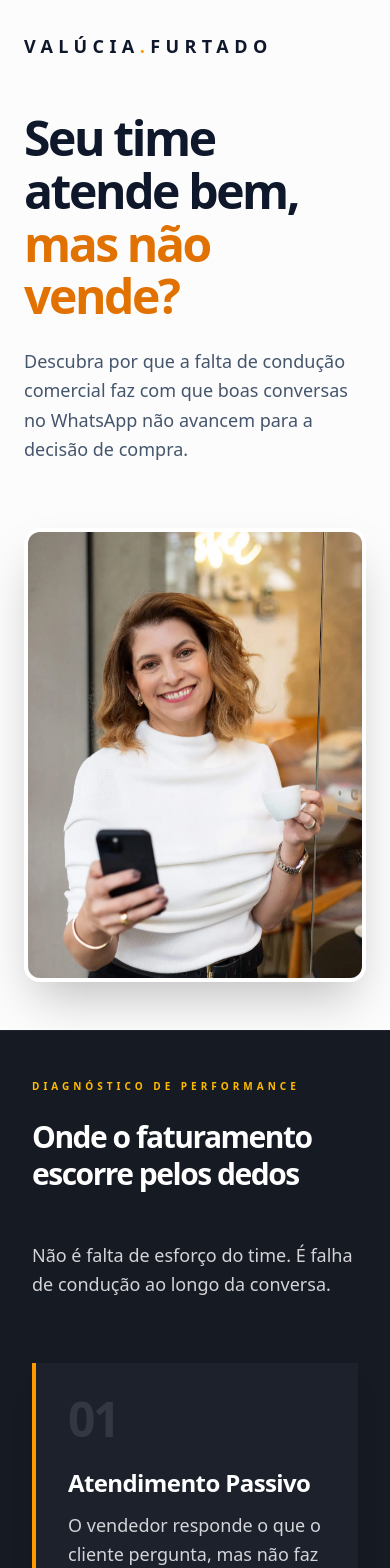
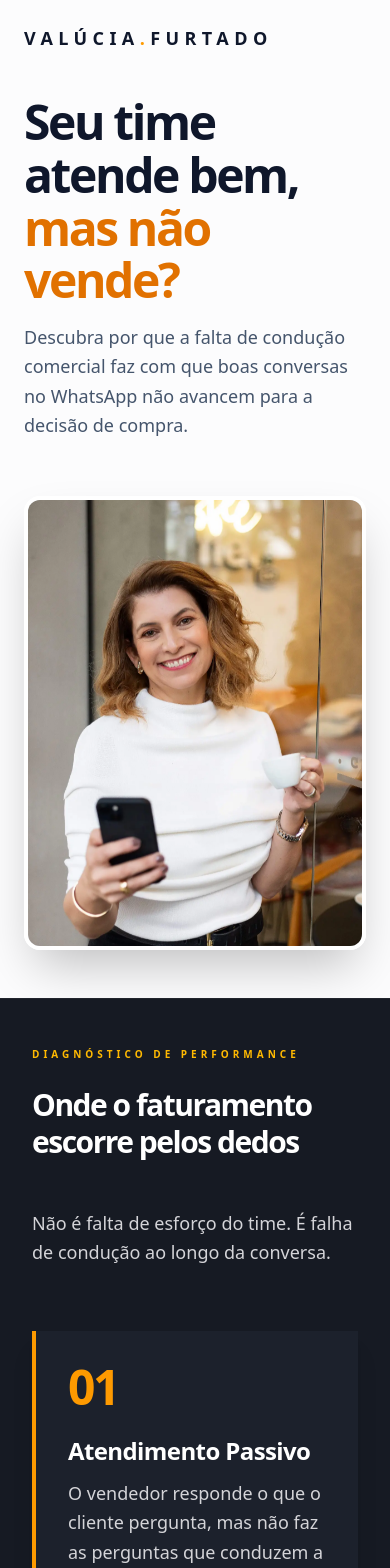
Before and after one commit to valuciafurtadoconsultoria-code/valucia-landing-page, a React (Vite) app: page / in a window 390 px wide. Shown: the top 1568 px of the page. Built offline with nearby package versions, Linux system fonts and the light colour scheme.

Commit message:
Initial commit

```diff
--- a/src/App.jsx
+++ b/src/App.jsx
@@ -16,7 +16,7 @@ import {
   FileSearch
 } from "lucide-react";
 
-// CONFIGURAÇÃO GLOBAL - Nomes exatos dos seus ficheiros WebP de 118KB/91KB
+// CONFIGURAÇÃO GLOBAL - Mantendo os ficheiros WebP otimizados
 const CONFIG = {
   whatsapp: "5541996987079",
   images: {
@@ -26,7 +26,8 @@ const CONFIG = {
 };
 
 /**
- * Componente de Imagem com Performance de Elite
+ * Componente de Imagem de Performance Extrema (Safari Optimized)
+ * Resolve a pixelização e garante que o Safari Mobile prioriza o carregamento.
  */
 function ImageWithFallback({ src, alt, className, isPriority = false }) {
   const [failed, setFailed] = useState(false);
@@ -44,25 +45,27 @@ function ImageWithFallback({ src, alt, className, isPriority = false }) {
   }
 
   return (
-    <div className={`${className} bg-slate-200 relative overflow-hidden`} style={{ aspectRatio: '3/4', willChange: 'opacity' }}>
+    <div className={`${className} bg-slate-200 relative overflow-hidden`} style={{ aspectRatio: '3/4' }}>
       {!isLoaded && (
-        <div className="absolute inset-0 bg-slate-100 animate-pulse flex items-center justify-center">
-             <div className="w-8 h-8 border-2 border-amber-500/20 border-t-amber-500 rounded-full animate-spin" />
+        <div className="absolute inset-0 bg-slate-100 flex items-center justify-center">
+             <div className="w-6 h-6 border-2 border-amber-500/20 border-t-amber-500 rounded-full animate-spin" />
         </div>
       )}
       <img
         src={src}
         alt={alt}
+        width="600"
+        height="800"
         onLoad={() => setIsLoaded(true)}
-        className={`w-full h-full object-cover transition-all duration-500 ease-out ${isLoaded ? 'opacity-100 scale-100' : 'opacity-0 scale-105'}`}
+        className={`w-full h-full object-cover transition-opacity duration-300 ${isLoaded ? 'opacity-100' : 'opacity-0'}`}
+        // fetchpriority em minúsculas evita avisos do React e prioriza no Safari
         fetchpriority={isPriority ? "high" : "auto"}
         loading={isPriority ? "eager" : "lazy"}
-        decoding="async"
+        decoding={isPriority ? "sync" : "async"}
         onError={() => setFailed(true)}
         style={{
-          imageRendering: 'auto',
           WebkitBackfaceVisibility: 'hidden',
-          transform: 'translateZ(0)',
+          transform: 'translateZ(0)', // Aceleração gráfica nativa do iPhone
         }}
       />
     </div>
@@ -98,7 +101,7 @@ const Navbar = () => {
   }, []);
 
   return (
-    <nav className={`fixed w-full z-50 transition-all duration-500 ${scrolled ? "bg-white/95 backdrop-blur-xl border-b border-slate-100 py-4 shadow-sm" : "bg-transparent py-8"}`}>
+    <nav className={`fixed w-full z-50 transition-all duration-500 ${scrolled ? "bg-white/95 backdrop-blur-xl border-b border-slate-100 py-3 shadow-sm" : "bg-transparent py-6"}`}>
       <div className="max-w-7xl mx-auto px-6 flex justify-between items-center">
         <div className="text-lg font-black tracking-[0.3em] uppercase text-slate-900">
           Valúcia<span className="text-amber-500">.</span>Furtado
@@ -124,12 +127,12 @@ export default function App() {
       <Navbar />
 
       {/* HERO SECTION */}
-      <section className="relative pt-28 pb-12 md:pt-60 md:pb-20 overflow-hidden bg-[#fcfcfd]">
+      <section className="relative pt-24 pb-12 md:pt-60 md:pb-20 overflow-hidden bg-[#fcfcfd]">
         <div className="absolute top-0 right-0 w-[800px] h-[800px] bg-amber-500/[0.03] rounded-full blur-[150px] -z-10 translate-x-1/3 -translate-y-1/3" />
-        <div className="max-w-7xl mx-auto px-6 grid md:grid-cols-12 gap-6 md:gap-16 items-center">
+        <div className="max-w-7xl mx-auto px-6 grid md:grid-cols-12 gap-4 md:gap-16 items-center">
           <div className="md:col-span-7">
             <div className="reveal-fast">
-              <h1 className="text-5xl md:text-[80px] font-black leading-[1.1] md:leading-[0.95] tracking-tighter text-slate-900 mb-6 md:mb-10">
+              <h1 className="text-5xl md:text-[80px] font-black leading-[1.1] md:leading-[0.95] tracking-tighter text-slate-900 mb-4 md:mb-10">
                 Seu time atende bem,<br /><span className="text-amber-600">mas não vende?</span>
               </h1>
               <p className="text-lg md:text-2xl text-slate-600 leading-relaxed max-w-xl mb-6 md:mb-12 font-medium">
@@ -171,7 +174,8 @@ export default function App() {
             ].map((item, idx) => (
               <div key={idx} className="bg-[#1c212c] p-8 md:p-14 border-l-4 border-amber-500 shadow-xl group hover:bg-[#232936] transition-all duration-500 relative overflow-hidden">
                 <div className="flex flex-col md:flex-row md:items-center gap-6 md:gap-12 relative z-10">
-                  <span className="text-5xl md:text-7xl font-black text-white/10 group-hover:text-amber-500/20 transition-colors tabular-nums tracking-tighter block">{item.num}</span>
+                  {/* ALTERAÇÃO: Cor dos números alterada para amber-500 (laranja) */}
+                  <span className="text-5xl md:text-7xl font-black text-amber-500 transition-colors tabular-nums tracking-tighter block">{item.num}</span>
                   <div className="space-y-3">
                     <h3 className="font-bold text-2xl md:text-3xl text-white group-hover:text-amber-400 transition-colors tracking-tight">{item.title}</h3>
                     <p className="text-zinc-300 leading-relaxed font-normal text-lg md:text-2xl max-w-4xl" dangerouslySetInnerHTML={{ __html: item.desc }} />
@@ -183,7 +187,7 @@ export default function App() {
         </div>
       </section>
 
-      {/* SECÇÃO O MÉTODO */}
+      {/* SECÇÃO O RAIO-X */}
       <section id="metodo" className="py-24 md:py-40 bg-white relative overflow-hidden">
         <div className="max-w-7xl mx-auto px-8 relative z-10">
           <div className="text-center max-w-4xl mx-auto mb-20 md:mb-32">
@@ -191,6 +195,7 @@ export default function App() {
             <h2 className="text-4xl md:text-6xl font-black tracking-tighter text-slate-900 leading-[1.1] mb-8">
               O <span className="text-amber-600 underline underline-offset-[12px] decoration-amber-500/20">Raio-X</span> que revela a erosão do seu lucro
             </h2>
+            <div className="w-24 h-1 bg-amber-500 mx-auto rounded-full mt-10" />
           </div>
 
           <div className="grid md:grid-cols-3 gap-12 md:gap-8 relative mb-16 md:mb-24">
@@ -220,7 +225,7 @@ export default function App() {
         </div>
       </section>
 
-      {/* SECÇÃO ENTREGÁVEIS (RESTAURADA) */}
+      {/* SECÇÃO ENTREGÁVEIS */}
       <section id="entregaveis" className="py-24 md:py-32 bg-[#fcfcfd]">
         <div className="max-w-7xl mx-auto px-8">
           <div className="text-center max-w-4xl mx-auto mb-16 md:mb-20">
@@ -250,7 +255,7 @@ export default function App() {
         </div>
       </section>
 
-      {/* BIO SECTION (RESTAURADA) */}
+      {/* BIO SECTION */}
       <section id="sobre" className="py-24 md:py-48 bg-[#0f1218] relative overflow-hidden">
         <div className="max-w-7xl mx-auto px-8 relative z-10">
           <div className="mb-12 md:mb-24">
@@ -274,7 +279,7 @@ export default function App() {
             <div className="md:col-span-7 space-y-8 md:space-y-10">
               <div className="space-y-6 md:space-y-8 text-zinc-200 text-lg md:text-2xl font-light leading-relaxed">
                 <p>
-                  Sou especialista em <span className="text-white font-bold italic underline decoration-amber-500/40 underline-offset-8">Inteligência Comercial</span>, com atuação em gigantes como <span className="text-white font-bold">Natura, McDonald’s e O Boticário</span>, liderando times, estruturando processos e respondendo diretamente por resultado.
+                  Sou especialista em <span className="text-white font-bold italic underline decoration-amber-500/40 underline-offset-8">Estratégia Comercial</span>, com atuação em gigantes como <span className="text-white font-bold">Natura, McDonald’s e O Boticário</span>, liderando times, estruturando processos e respondendo diretamente por resultando.
                 </p>
                 <p>
                   Hoje, minha missão é traduzir as estratégias dos grandes players para a realidade das PMEs. Através de uma análise profunda, transformo operações comerciais com foco <span className="text-white font-bold">em aumentar o faturamento</span> e trazer <span className="text-white font-bold">previsibilidade</span> ao negócio.
@@ -285,14 +290,14 @@ export default function App() {
         </div>
       </section>
 
-      {/* FAQ (RESTAURADO COMPLETO) */}
+      {/* FAQ */}
       <section id="faq" className="py-24 bg-slate-50 border-y border-slate-200">
         <div className="max-w-4xl mx-auto px-8">
           <div className="text-center mb-16">
             <span className="text-amber-600 font-black uppercase tracking-[0.4em] text-[10px] mb-6 block">Dúvidas Frequentes</span>
             <h2 className="text-3xl md:text-4xl font-black text-slate-900 tracking-tight">FAQ</h2>
           </div>
-          <div className="space-y-2 bg-white p-6 md:p-8 rounded-[1.5rem] shadow-sm border border-slate-100">
+          <div className="space-y-2 bg-white p-6 md:p-8 rounded-[1.5rem] md:rounded-[2rem] shadow-sm border border-slate-100">
             {[
               { q: "Isso é um treinamento para o time de vendas?", a: "Não. A análise não é um treinamento nem uma capacitação comportamental. Ela revela, com evidências, como a condução das conversas acontece hoje e onde o faturamento escorre ao longo da operação." },
               { q: "Vocês analisam todas as conversas do WhatsApp?", a: "São analisadas conversas reais, selecionadas por critério, em volume suficiente para identificar padrões consistentes de condução, pontos de ruptura e recorrências relevantes." },
```
